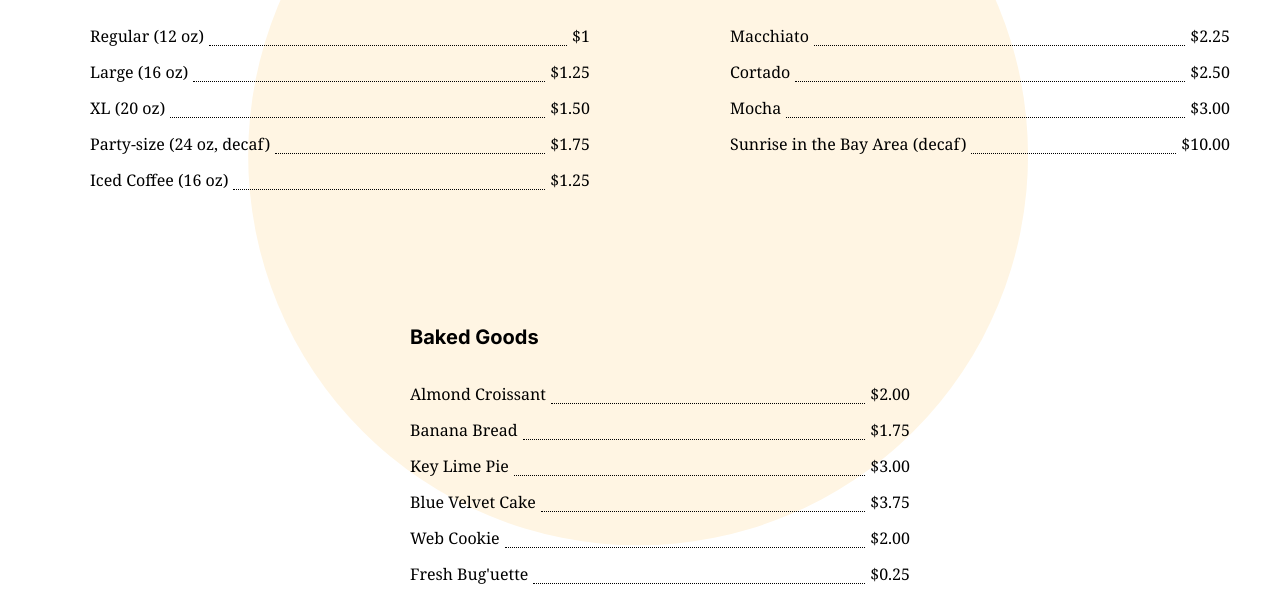
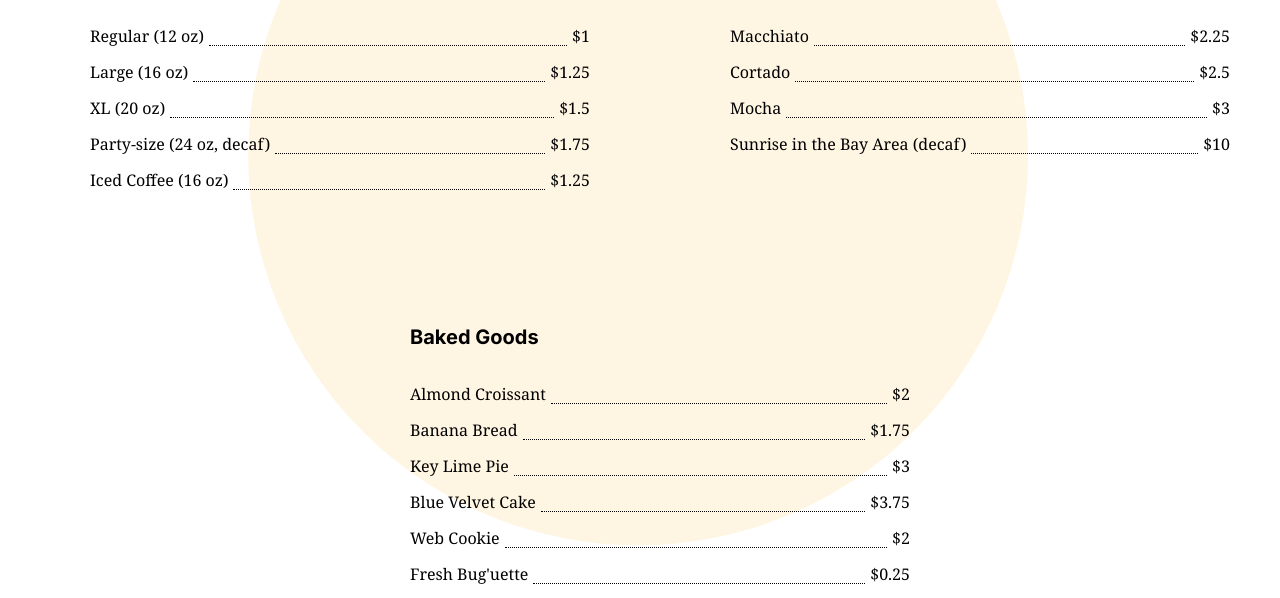
Before and after one commit to rybealey/se_project_coffeeshop, a plain HTML site: page index.html in a window 1280 px wide. Shown: the part 3114-3712 px from the top of the page. Drawn offline with Linux system fonts and the light colour scheme.

Commit message:
Menu Pricing
✅ Formatting adjusted to drop the last decimal place if it's a 0, ("elegance").

```diff
--- a/index.html
+++ b/index.html
@@ -142,7 +142,7 @@
                                 <li class="card__list-item">
                                     XL (20 oz)
                                         <span class="card__list-divider"></span>
-                                    $1.50
+                                    $1.5
                                 </li>
                                  <li class="card__list-item">
                                     Party-size (24 oz, decaf)
@@ -169,17 +169,17 @@
                                  <li class="card__list-item">
                                     Cortado
                                         <span class="card__list-divider"></span>
-                                    $2.50
+                                    $2.5
                                 </li>
                                 <li class="card__list-item">
                                     Mocha
                                         <span class="card__list-divider"></span>
-                                    $3.00
+                                    $3
                                 </li>
                                  <li class="card__list-item">
                                     Sunrise in the Bay Area (decaf)
                                         <span class="card__list-divider"></span>
-                                    $10.00
+                                    $10
                                 </li>
                             </ul>
                         </div>
@@ -191,7 +191,7 @@
                                 <li class="card__list-item">
                                     Almond Croissant
                                         <span class="card__list-divider"></span>
-                                    $2.00
+                                    $2
                                 </li>
                                  <li class="card__list-item">
                                     Banana Bread
@@ -201,7 +201,7 @@
                                 <li class="card__list-item">
                                     Key Lime Pie
                                         <span class="card__list-divider"></span>
-                                    $3.00
+                                    $3
                                 </li>
                                  <li class="card__list-item">
                                     Blue Velvet Cake
@@ -211,7 +211,7 @@
                                 <li class="card__list-item">
                                     Web Cookie
                                         <span class="card__list-divider"></span>
-                                    $2.00
+                                    $2
                                 </li>
                                 <li class="card__list-item">
                                     Fresh Bug'uette
```
